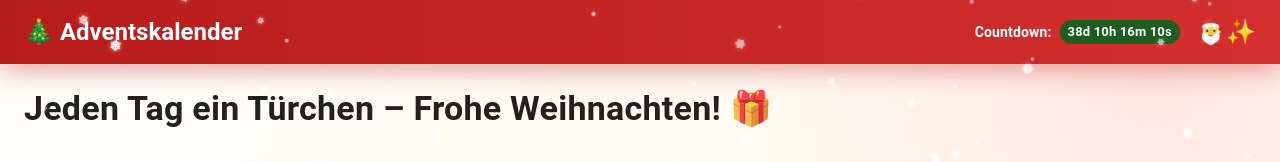
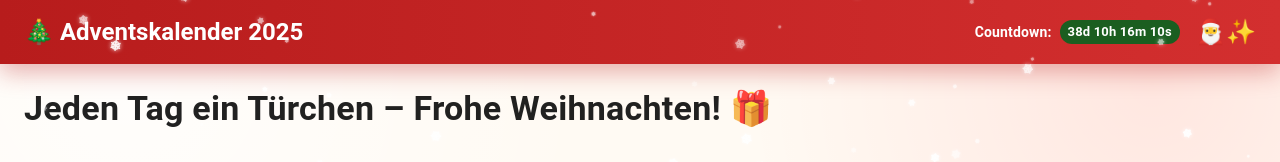
Before and after one commit to davido/advent-math-calendar, a React (Vite) app in the folder advent-ui/: page /calendar in a window 1280 px wide. Shown: the top 162 px of the page. Built offline with nearby package versions, Linux system fonts and the light colour scheme; no server answers.

Commit message:
Specify advent calendar year in the app title

```diff
--- a/advent-ui/index.html
+++ b/advent-ui/index.html
@@ -2,7 +2,7 @@
 <html lang="de">
   <head>
     <meta charset="UTF-8" />
-    <title>Adventskalender</title>
+    <title>Adventskalender 2025</title>
     <meta name="viewport" content="width=device-width, initial-scale=1.0" />
   </head>
   <body>
--- a/advent-ui/src/components/FestiveAppBar.tsx
+++ b/advent-ui/src/components/FestiveAppBar.tsx
@@ -34,7 +34,7 @@ export default function FestiveAppBar() {
     >
       <Toolbar>
         <Typography variant="h5" sx={{ flexGrow: 1, fontWeight: 700 }}>
-          🎄 Adventskalender
+          🎄 Adventskalender 2025
         </Typography>
 
         <Stack direction="row" spacing={1} alignItems="center" sx={{ mr: 2 }}>
```
